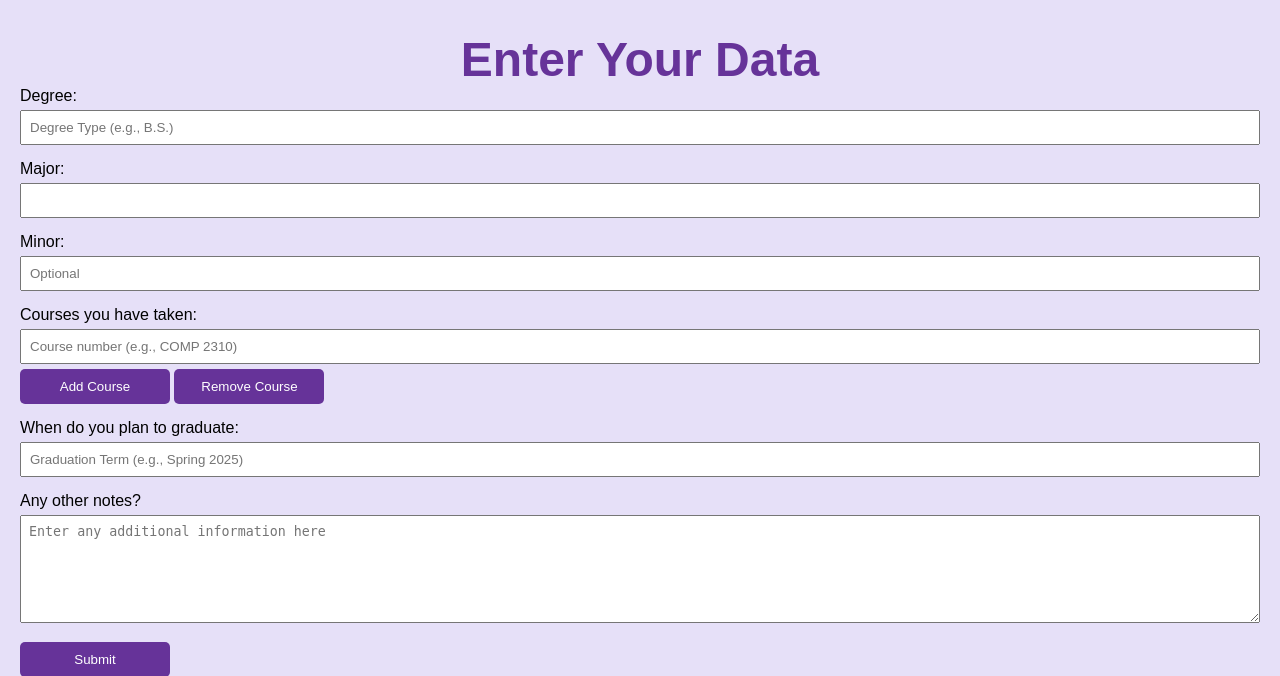
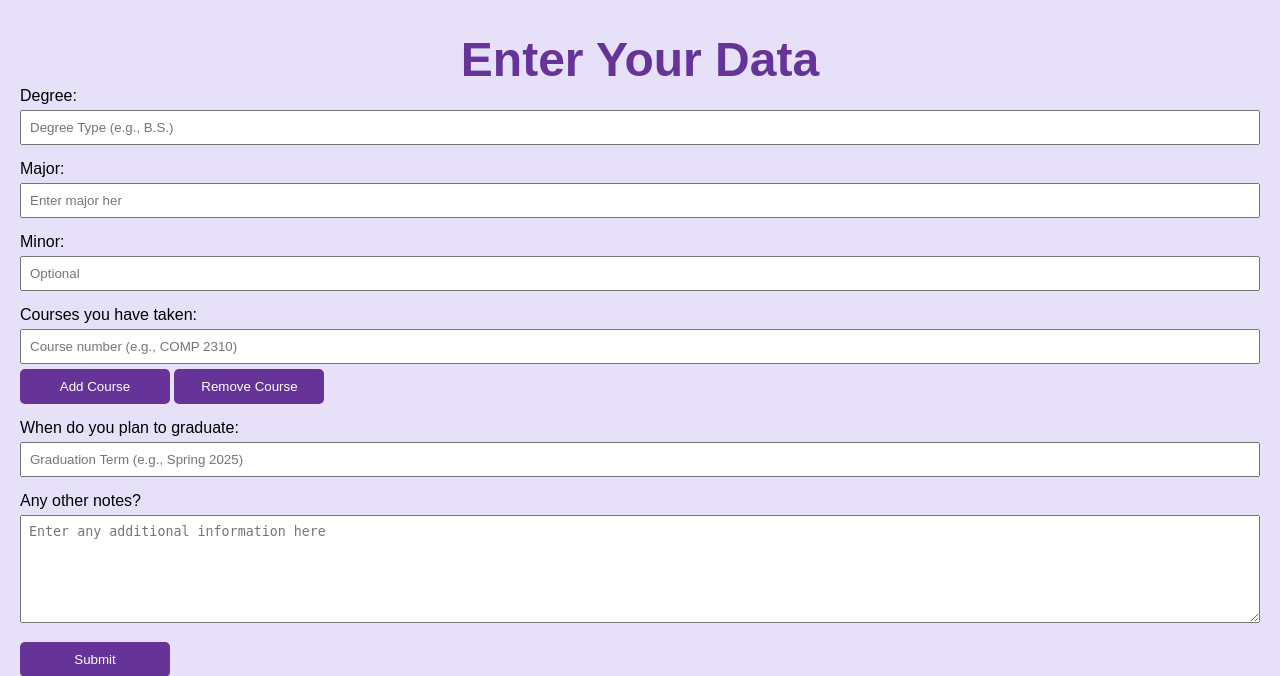
Before and after one commit to Stdunson/CSHTidal, a Flask app: page /form in a window 1280 px wide. Shown: the top 676 px of the page. Run offline with Flask 3, Linux system fonts and the light colour scheme.

Commit message:
Update form.html
Small quality of life change

```diff
--- a/CSHFlask/static/flask-web-app/templates/form.html
+++ b/CSHFlask/static/flask-web-app/templates/form.html
@@ -15,7 +15,7 @@
         </div>
         <div class="form-group">
             <label for="major">Major:</label>
-            <input type="text" id="major" name="major" required>
+            <input type="text" id="major" name="major" placeholder="Enter major her" required>
         </div>
         <div class="form-group">
             <label for="minor">Minor:</label>
```
